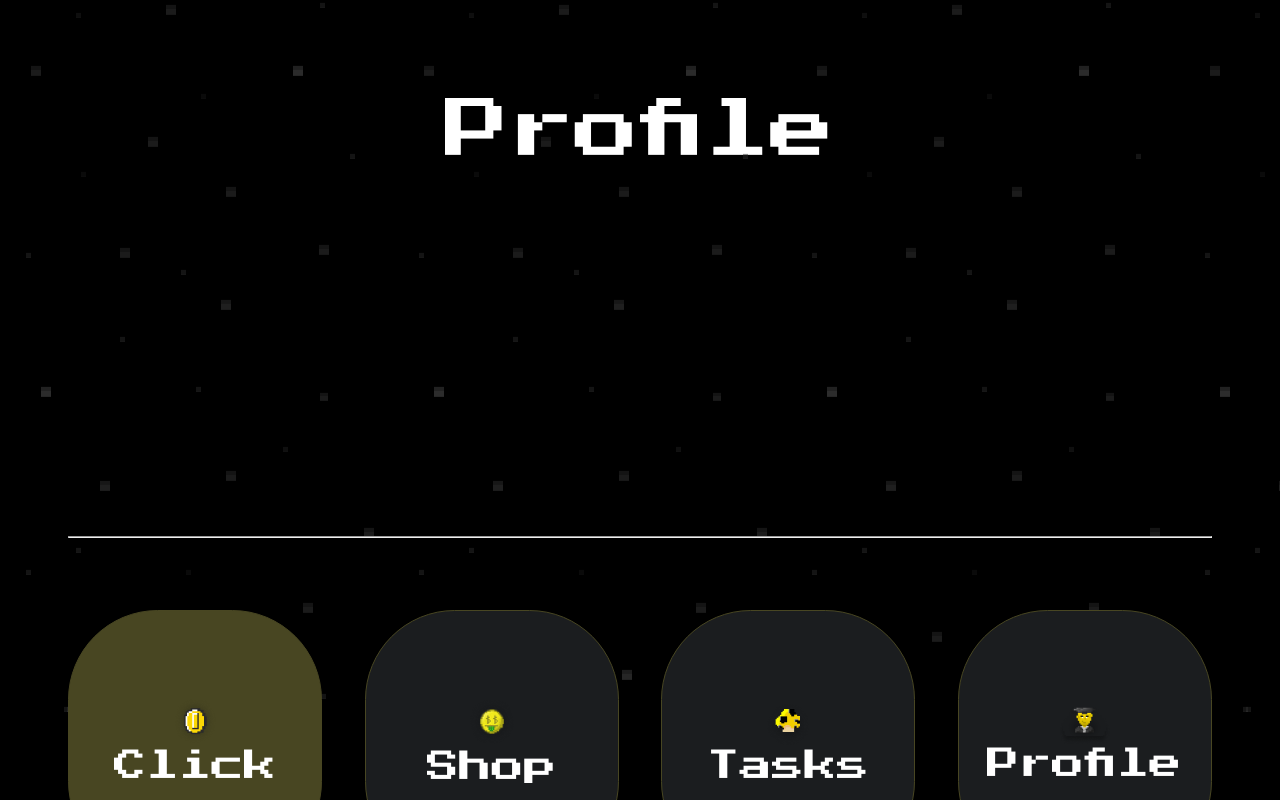
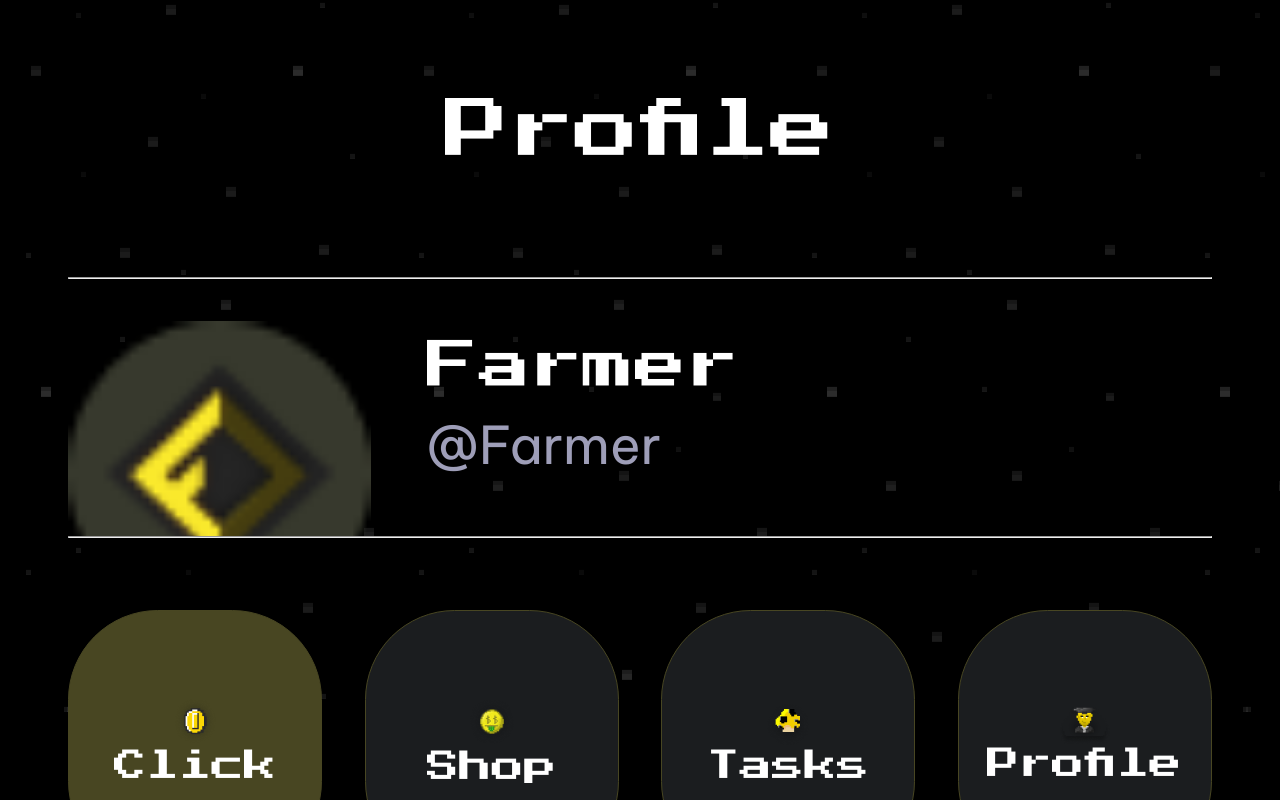
Before and after one commit to SHALFY007/farmer, a React (Create React App) app: page /profile in a window 1280 px wide. Built offline with nearby package versions, Linux system fonts and the light colour scheme.

Commit message:
End profile

```diff
--- a/src/index.css
+++ b/src/index.css
@@ -13,6 +13,11 @@
 @font-face {
   font-family: 'inter-r';
   src: url('../public/fonts/Inter-SemiBold.ttf');
+}
+
+@font-face {
+  font-family: 'vietnam-r';
+  src: url('../public/fonts/BeVietnamPro-Regular.ttf');
 }
 
 body {
--- a/src/pages/Profile/Profile.css
+++ b/src/pages/Profile/Profile.css
@@ -1,3 +1,145 @@
 .profile {
     padding-top: 7.63vw;
+    position: relative;
+    z-index: 9;
 }
+
+.profile_info {
+    padding-top: 3.31vw;
+    padding-bottom: 5.60vw;
+    display: flex;
+    gap: 4.33vw;
+}
+
+.profile_big_img {
+    width: 23.66vw;
+    height: 23.66vw;
+}
+
+.profile_name {
+    font-family: 'pixel-r';
+    font-size: 4.07vw;
+    font-weight: 400;
+    line-height: 7.12vw;
+    text-align: left;
+    color: #fff;
+}
+
+.profile_username {
+    font-family: 'vietnam-r';
+    font-size: 4.07vw;
+    font-weight: 400;
+    color:#9E9EB8;
+    text-align: left;
+    margin-bottom: 4.33vw;
+}
+
+.profile_id {
+    margin-bottom: 0;
+    font-size: 3.82vw;
+    font-style: italic;
+}
+
+.profile_referal {
+    margin-top: 4.83vw;
+    margin-bottom: 30.28vw;
+}
+
+.referal_header {
+    font-family: 'pixel-r';
+    font-weight: 400;
+    font-size: 3.05vw;
+    color: #FFFFFF;
+}
+
+.referal_block {
+    width: 100%;
+    padding: 9.16vw 0;
+    display: flex;
+    justify-content: center;
+    border-radius: 7.12vw;
+    background-color: #1b1d1f;
+    margin-top: 3.56vw;
+    margin-bottom: 6.36vw;
+}
+
+.referal_block span {
+    font-family: 'pixel-r';
+    font-size: 5.09vw;
+    font-weight: 400;
+    text-align: center;
+    color: #fff;
+}
+
+.referal_blocks {
+    display: grid;
+    grid-template-columns: 1fr 23px 1fr;
+    grid-template-rows: 20.36vw;
+    gap: 5px;
+    align-items: center;
+}
+
+.referal_mini {
+    background: #373B3E80;
+    box-shadow: 0px 0px 4px 0px #E8E22E75 inset;
+    border: 1px solid #E8E22E2B;
+    border-radius: 7vw;
+    height: 100%;
+    display: flex;
+    flex-direction: column;
+    justify-content: center;
+    /* gap: 5px; */
+    align-items: center;
+}
+
+.referal_txt {
+    font-family: 'vietnam-r';
+    font-size: 2.80vw;
+    font-weight: 300;
+    text-align: center;
+    color: #fff;
+}
+
+.referal_money {
+    display: flex;
+    gap: 5px;
+    align-items: center;
+}
+
+.money_txt {
+    font-family: 'pixel-r';
+    font-size: 2.54vw;
+    font-weight: 400;
+    color: #fff;
+}
+
+.profile_link {
+    display: flex;
+    justify-content: space-between;
+}
+
+.big_link_btn {
+    padding: 0 20px;
+    background: #E8E22E;
+    box-shadow: 0px 0px 9.8px 0px #FDFF846E;
+    border-radius: 4vw;
+}
+
+.big_link_btn span {
+    font-family: 'vietnam-r';
+    font-size: 10px;
+    font-style: italic;
+    font-weight: 600;
+    line-height: 28px;
+    text-align: left;
+}
+
+.small_link_btn {
+    border: 1px solid #E8E22E80;
+    border-radius: 50%;
+    height: 7.63vw;
+    width: 7.63vw;
+    display: flex;
+    align-items: center;
+    justify-content: center;
+}
--- a/src/pages/Profile/Profile.jsx
+++ b/src/pages/Profile/Profile.jsx
@@ -7,6 +7,50 @@ function Profile() {
             <header className="header">
                 <h2 className="header_txt">Profile</h2>
             </header>
+            <hr />
+            <div className="profile_info">
+                <img src="./img/profile.png" alt="" className="profile_big_img" />
+                <div className="profile_info_block">
+                    <p className="profile_name">Farmer</p>
+                    <p className="profile_username">@Farmer</p>
+                    <p className="profile_username profile_id">ID: 47488392984</p>
+                </div>
+            </div>
+            <hr />
+            <div className="profile_referal">
+                <h2 className="referal_header">Invite friends and earn coins </h2>
+                <div className="referal_block">
+                    <span>0 FRIEND</span>
+                </div>
+                <div className="referal_blocks">
+                    <div className="referal_mini">
+                        <p className="referal_txt">Share your invitation link</p>
+                        <img src="./img/sprite2.png" alt="" />
+                    </div>
+                    <svg width="23" height="6" viewBox="0 0 23 6" fill="none" xmlns="http://www.w3.org/2000/svg">
+                        <path d="M23 3L18 0.113249V5.88675L23 3ZM0 3.5H18.5V2.5H0V3.5Z" fill="#E8E22E" fill-opacity="0.52"/>
+                    </svg>
+                    <div className="referal_mini">
+                    <p className="referal_txt">You get 50 000 coins for every new friend</p>
+                    <div className="referal_money">
+                        <p className="money_txt">+ 50 000</p>
+                        <img src="./img/money-mini.png" alt="" />
+                    </div>
+                    </div>
+                </div>
+            </div>
+            <div className="profile_link">
+                <div className="big_link_btn">
+                    <span>
+                    https://t.me/FarmerTapBot/FatmerTap?start=5295136531
+                    </span>
+                </div>
+                <div className="small_link_btn">
+                <svg width="17" height="17" viewBox="0 0 17 17" fill="none" xmlns="http://www.w3.org/2000/svg">
+                  <path d="M3.2232 10.8125H2.46427C2.06171 10.8125 1.67563 10.6526 1.39098 10.3679C1.10633 10.0833 0.946411 9.69722 0.946411 9.29466V2.4643C0.946411 2.06174 1.10633 1.67567 1.39098 1.39101C1.67563 1.10636 2.06171 0.946442 2.46427 0.946442H9.29463C9.69719 0.946442 10.0833 1.10636 10.3679 1.39101C10.6526 1.67567 10.8125 2.06174 10.8125 2.4643V3.22323M7.77677 6.25894H14.6071C15.4454 6.25894 16.125 6.93851 16.125 7.7768V14.6072C16.125 15.4454 15.4454 16.125 14.6071 16.125H7.77677C6.93848 16.125 6.25891 15.4454 6.25891 14.6072V7.7768C6.25891 6.93851 6.93848 6.25894 7.77677 6.25894Z" stroke="#B2B2B2" stroke-linecap="round" stroke-linejoin="round"/>
+                </svg>
+                </div>
+            </div>
         </main>
     )
 }
```
Also changed, not shown: public/fonts/BeVietnamPro-Regular.ttf (added), public/img/sprite2.png (added).
